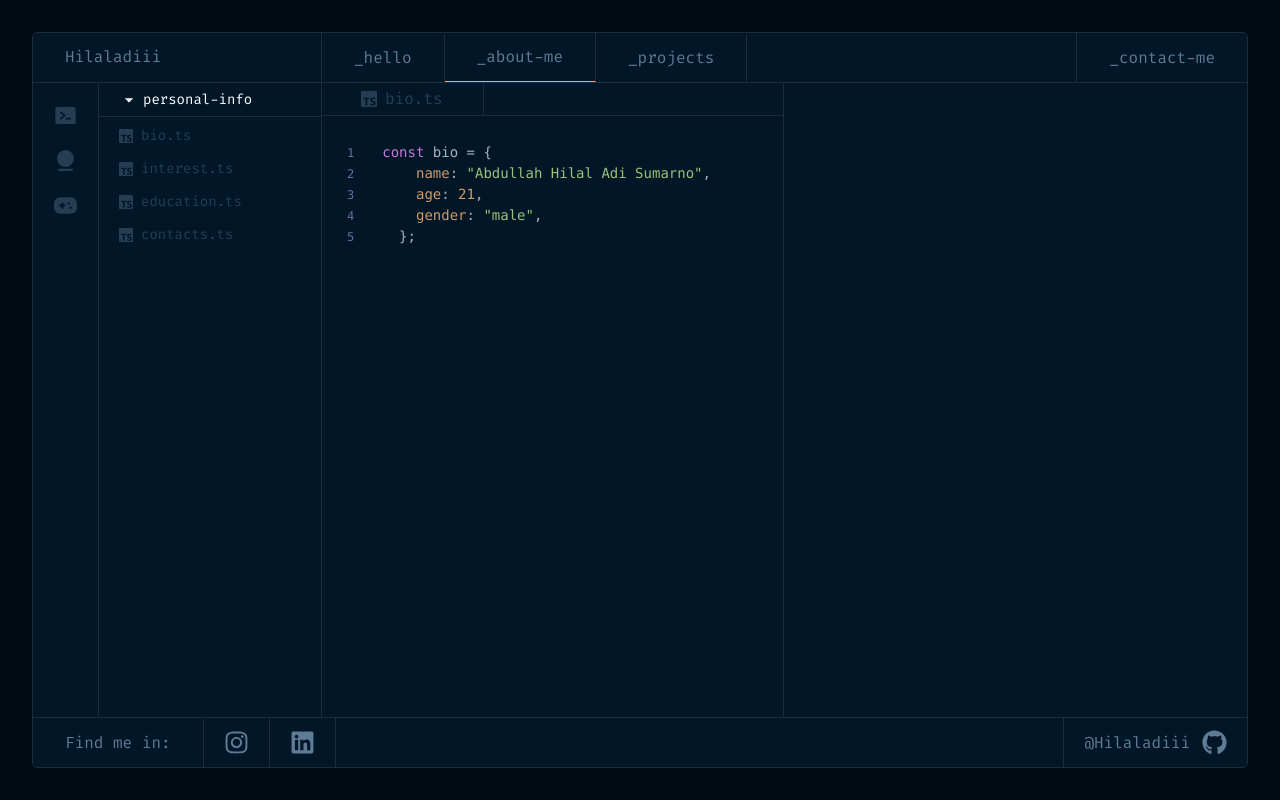
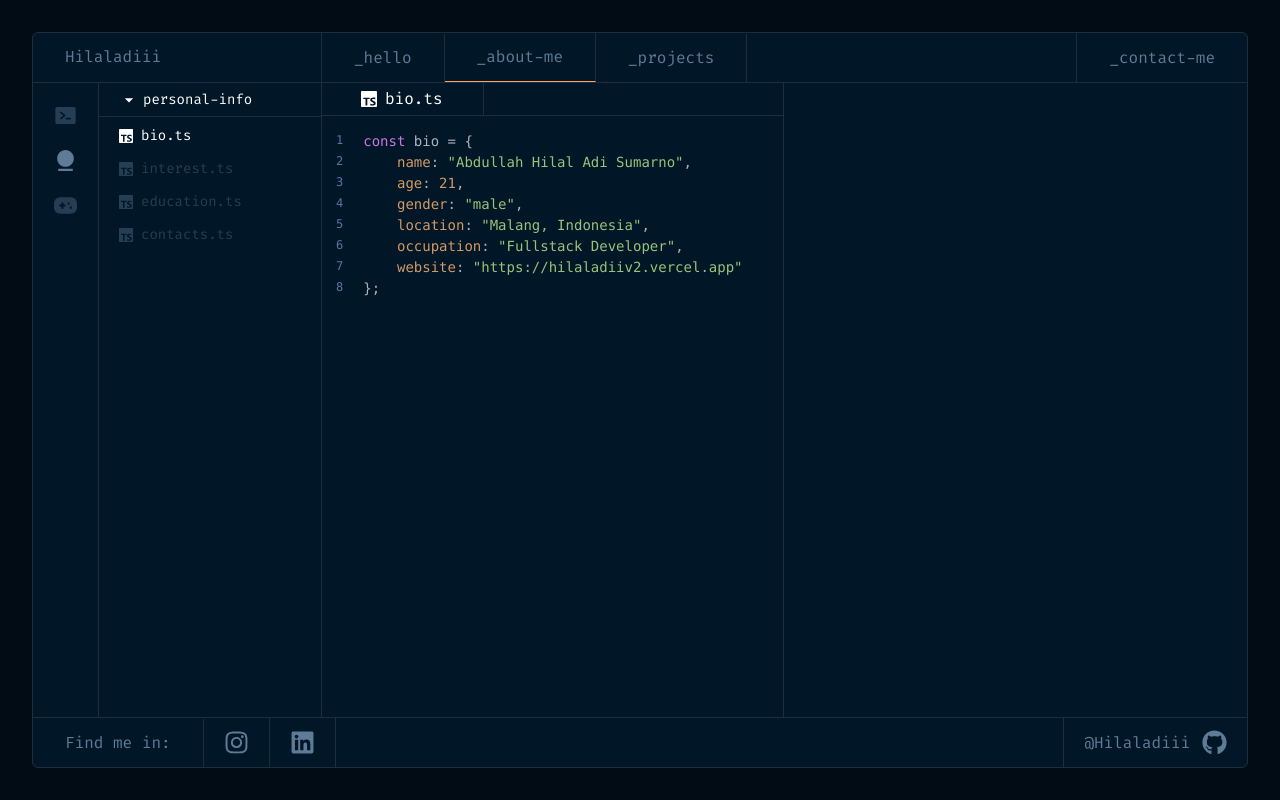
Before and after one commit to Hilaladiii/hilaladiiv2, a Next.js app: page /about in a window 1280 px wide. Built offline with nearby package versions, Linux system fonts and the light colour scheme.

Commit message:
feat : about section finish

```diff
--- a/package.json
+++ b/package.json
@@ -16,7 +16,8 @@
     "react-dom": "^19.0.0",
     "react-icons": "^5.4.0",
     "react-syntax-highlighter": "^15.6.1",
-    "tailwind-merge": "^3.0.1"
+    "tailwind-merge": "^3.0.1",
+    "zustand": "^5.0.3"
   },
   "devDependencies": {
     "@eslint/eslintrc": "^3",
--- a/src/app/about/page.tsx
+++ b/src/app/about/page.tsx
@@ -1,37 +1,39 @@
 "use client";
 import File from "@/components/elements/File";
-import { BIO } from "@/constant/personal-info";
+import { useAboutContent } from "@/hooks/useAboutContent";
+import { useStore } from "@/stores/store";
 import SyntaxHighlighter from "react-syntax-highlighter";
 import { atomOneDark } from "react-syntax-highlighter/dist/esm/styles/hljs";
 
 export default function AboutPage() {
+  const content = useAboutContent();
+  const { activeSubSection } = useStore();
   return (
     <div className="w-1/2 border-r border-lines h-full">
       <div className="border-b border-lines">
         <div className="border-r border-lines w-fit px-5 text-secondary6">
-          <File name="bio.ts" />
+          <File name={`${activeSubSection}.ts`} isActive />
         </div>
       </div>
-      <div className="p-4">
+      <div className="p-2">
         <SyntaxHighlighter
           language="javascript"
           style={atomOneDark}
           customStyle={{
             background: "transparent",
             fontSize: "14px",
-            padding: "10px",
-            borderRadius: "8px",
           }}
           showInlineLineNumbers
           showLineNumbers
           lineNumberStyle={{
             color: "#6272a4",
-            marginRight: "16px",
+            marginRight: "8px",
             fontSize: "12px",
           }}
+          wrapLongLines
           className="rounded-md bg-transparent animate-showUp"
         >
-          {BIO}
+          {content}
         </SyntaxHighlighter>
       </div>
     </div>
--- a/src/app/page.tsx
+++ b/src/app/page.tsx
@@ -7,7 +7,7 @@ import { motion } from "motion/react";
 import Link from "next/link";
 import { useRef } from "react";
 
-const texts = ["Frontend Developer", "Chill Guy :)"];
+const texts = ["Fullstack Developer", "Chill Guy :)"];
 
 export default function Home() {
   const constrainRef = useRef(null);
@@ -23,6 +23,7 @@ export default function Home() {
             <span className="text-secondaryE">const</span>{" "}
             <span className="text-accentD">githubLink =</span>{" "}
             <a
+              target="_blank"
               href="https://github.com/Hilaladiii"
               className="text-accent7 underline"
             >
--- a/src/components/elements/File.tsx
+++ b/src/components/elements/File.tsx
@@ -1,9 +1,23 @@
+import { cn } from "@/utils/cn";
 import { SiTypescript } from "react-icons/si";
-export default function File({ name }: { name: string }) {
+
+interface IFile {
+  name: string;
+  onClick?: () => void;
+  isActive?: boolean;
+}
+
+export default function File({ name, onClick, isActive = false }: IFile) {
   return (
-    <div className="animate-showUp inline-flex items-center gap-2 text-secondary6/40 hover:text-secondary6 px-5 py-1 cursor-pointer">
+    <button
+      onClick={onClick}
+      className={cn(
+        "animate-showUp inline-flex items-center gap-2 text-secondary6/40 hover:text-secondary6 px-5 py-1 cursor-pointer",
+        isActive && "text-white"
+      )}
+    >
       <SiTypescript />
       <span>{name}</span>
-    </div>
+    </button>
   );
 }
--- a/src/components/fragments/Footer.tsx
+++ b/src/components/fragments/Footer.tsx
@@ -5,12 +5,14 @@ export default function Footer() {
       <div className="flex items-center">
         <div className="border-r border-lines py-3 px-8">Find me in:</div>
         <a
+          target="_blank"
           href="https://instagram.com/hilal.adii"
           className="border-r border-lines py-3 px-5 hover:bg-white/10 hover:text-white transition"
         >
           <FaInstagram size={25} />
         </a>
         <a
+          target="_blank"
           href="https://linkedin.com/in/abdullah-hilal-adi-sumarno-790841246"
           className="border-r border-lines py-3 px-5 hover:bg-white/10 hover:text-white transition"
         >
@@ -18,6 +20,7 @@ export default function Footer() {
         </a>
       </div>
       <a
+        target="_blank"
         href="https://github.com/Hilaladiii"
         className="flex items-center gap-3 relative border-l border-lines py-3 px-5 hover:bg-white/10 hover:text-white transition"
       >
--- a/src/components/fragments/Header.tsx
+++ b/src/components/fragments/Header.tsx
@@ -21,7 +21,6 @@ const NAVIGATIONS = [
 
 export default function Header() {
   const pathname = usePathname();
-  console.log(pathname);
   return (
     <header className="text-label flex justify-between text-secondary6 border-b border-lines ">
       <div className="flex">
--- a/src/components/fragments/Sidebar.tsx
+++ b/src/components/fragments/Sidebar.tsx
@@ -4,33 +4,94 @@ import { PiTerminalWindowFill } from "react-icons/pi";
 import { RiUser4Fill, RiGamepadFill } from "react-icons/ri";
 import { MdOutlineArrowDropDown } from "react-icons/md";
 import File from "../elements/File";
+import { useStore } from "@/stores/store";
+import { cn } from "@/utils/cn";
+import { Subsection } from "@/stores/slices/section-slice";
+
+const subsectionFiles = {
+  "professional-info": [
+    { name: "experience.ts", key: "experience" },
+    { name: "hard-skills.ts", key: "hard-skills" },
+    { name: "soft-skills.ts", key: "soft-skills" },
+  ],
+  "personal-info": [
+    { name: "bio.ts", key: "bio" },
+    { name: "interest.ts", key: "interest" },
+    { name: "education.ts", key: "education" },
+    { name: "contacts.ts", key: "contact" },
+  ],
+  "hobbies-info": [
+    { name: "sports.ts", key: "sports" },
+    { name: "favorite-games.ts", key: "favorite-games" },
+  ],
+};
 
 export default function SideBar() {
+  const {
+    setActiveSection,
+    setActiveSubSection,
+    activeSubSection,
+    activeSection,
+  } = useStore();
+
   return (
     <div className="border-r border-lines absolute h-full left-0 flex">
-      <div className="animate-showUp space-y-5 h-full border-r border-lines p-5">
+      <div className="animate-showUp flex flex-col gap-5 h-full border-r border-lines p-5">
+        <button onClick={() => setActiveSection("professional-info")}>
+          <label htmlFor="professional-info" className="sr-only">
+            professional-info
+          </label>
           <PiTerminalWindowFill
-          className="text-secondary6/40 hover:text-secondary6 cursor-pointer transition"
+            id="professional-info"
+            className={cn(
+              "text-secondary6/40 hover:text-secondary6 cursor-pointer transition",
+              activeSection == "professional-info" && "text-secondary6"
+            )}
             size={25}
           />
+        </button>
+        <button onClick={() => setActiveSection("personal-info")}>
+          <label htmlFor="personal-info" className="sr-only">
+            personal-info
+          </label>
           <RiUser4Fill
-          className="text-secondary6/40 hover:text-secondary6 cursor-pointer transition"
+            id="personal-info"
+            className={cn(
+              "text-secondary6/40 hover:text-secondary6 cursor-pointer transition",
+              activeSection == "personal-info" && "text-secondary6"
+            )}
             size={25}
           />
+        </button>
+        <button onClick={() => setActiveSection("hobbies-info")}>
+          <label htmlFor="hobbies-info" className="sr-only">
+            hobbies-info
+          </label>
           <RiGamepadFill
-          className="text-secondary6/40 hover:text-secondary6 cursor-pointer transition"
+            id="hobbies-info"
+            className={cn(
+              "text-secondary6/40 hover:text-secondary6 cursor-pointer transition",
+              activeSection == "hobbies-info" && "text-secondary6"
+            )}
             size={25}
           />
+        </button>
       </div>
       <div className="w-[222px] text-white text-codesnippet flex flex-col gap-1">
         <div className="animate-showUp w-full inline-flex gap-1 items-center border-b border-lines px-5 py-1.5">
           <MdOutlineArrowDropDown size={20} />
-          <span>personal-info</span>
+          <span>{activeSection}</span>
         </div>
-        <File name="bio.ts" />
-        <File name="interest.ts" />
-        <File name="education.ts" />
-        <File name="contacts.ts" />
+        {subsectionFiles[activeSection]?.map(({ name, key }) => (
+          <File
+            key={key}
+            name={name}
+            onClick={() =>
+              setActiveSubSection(key as Subsection[typeof activeSection])
+            }
+            isActive={activeSubSection == key}
+          />
+        ))}
       </div>
     </div>
   );
--- a/src/constant/personal-info.ts
+++ b/src/constant/personal-info.ts
@@ -2,4 +2,87 @@ export const BIO = `const bio = {
     name: "Abdullah Hilal Adi Sumarno",
     age: 21,
     gender: "male",
-  };`;
+    location: "Malang, Indonesia",
+    occupation: "Fullstack Developer",
+    website: "https://hilaladiiv2.vercel.app"
+};`;
+
+export const INTEREST = `const interest = {
+    programming: [
+        "Frontend Development",
+        "Backend Development"
+    ],
+    technologies: [
+        "React",
+        "Next.js",
+        "NestJS",
+        "Docker",
+        "Prisma",
+        "Jenkins"
+    ],
+};`;
+
+export const EDUCATION = `const education = {
+    university: "Brawijaya University",
+    major: "Informatics Engineering",
+    expectedGraduationYear: 2026
+};
+`;
+
+export const CONTACTS = `const contacts = {
+    email : abdulhilal242@gmail.com,
+    whatsapp: "+6281217540250",
+    linkedin: "https://linkedin.com/in/abdullah-hilal-adi-sumarno-790841246",
+};`;
+
+export const SPORTS = `const sports = [
+    "Gym",
+    "Swimming",
+    "Running",
+];`;
+
+export const FAVORITE_GAMES = `const favorite_games = [
+    "Resident Evil 4",
+    "God of War 2",
+    "GTA San Andreas",
+    "Need for Speed: Most Wanted"
+];`;
+
+export const EXPERIENCE = `const experience = [
+    {
+        position: "Frontend Developer",
+        company: "Mooi Studio",
+        duration: "Sep 2024 - Nov 2024",
+    },
+    {
+        position: "Freelance Web Developer",
+        company: "Self-employed",
+        duration: "2022 - Present",
+    },
+];`;
+
+export const HARD_SKILLS = `const hard_skills = {
+    programmingLanguages: [
+        "JavaScript",
+        "TypeScript",
+    ],
+    frameworks: [
+        "React",
+        "Next.js",
+        "NestJS"
+    ],
+    databases: [
+        "MongoDB",
+        "MySQL"
+    ],
+    devOps: [
+        "Docker",
+        "Jenkins",
+    ]
+};`;
+
+export const SOFT_SKILLS = `const soft_skills = [
+    "Leadership",
+    "Communication",
+    "Problem Solving",
+];`;
--- /dev/null
+++ b/src/hooks/useAboutContent.ts
@@ -0,0 +1,43 @@
+import {
+  BIO,
+  CONTACTS,
+  EDUCATION,
+  EXPERIENCE,
+  FAVORITE_GAMES,
+  HARD_SKILLS,
+  INTEREST,
+  SOFT_SKILLS,
+  SPORTS,
+} from "@/constant/personal-info";
+import { useStore } from "@/stores/store";
+
+export function useAboutContent() {
+  const { activeSubSection } = useStore();
+
+  const content = () => {
+    switch (activeSubSection) {
+      case "bio":
+        return BIO;
+      case "interest":
+        return INTEREST;
+      case "education":
+        return EDUCATION;
+      case "contact":
+        return CONTACTS;
+      case "sports":
+        return SPORTS;
+      case "favorite-games":
+        return FAVORITE_GAMES;
+      case "hard-skills":
+        return HARD_SKILLS;
+      case "soft-skills":
+        return SOFT_SKILLS;
+      case "experience":
+        return EXPERIENCE;
+      default:
+        return "// No content available;";
+    }
+  };
+
+  return content();
+}
--- /dev/null
+++ b/src/stores/slices/section-slice.ts
@@ -0,0 +1,36 @@
+import { StateCreator } from "zustand";
+
+export type ActiveSection =
+  | "professional-info"
+  | "personal-info"
+  | "hobbies-info";
+
+export type Subsection = {
+  "professional-info": "experience" | "hard-skills" | "soft-skills";
+  "personal-info": "bio" | "interest" | "education" | "contact";
+  "hobbies-info": "sports" | "favorite-games";
+};
+
+const defaultSection: Subsection = {
+  "professional-info": "experience",
+  "personal-info": "bio",
+  "hobbies-info": "sports",
+};
+
+export interface SectionSlice {
+  activeSection: ActiveSection;
+  activeSubSection: Subsection[ActiveSection];
+  setActiveSection: (section: ActiveSection) => void;
+  setActiveSubSection: (subSection: Subsection[ActiveSection]) => void;
+}
+
+export const createSectionSlice: StateCreator<SectionSlice> = (set) => ({
+  activeSection: "personal-info",
+  activeSubSection: defaultSection["personal-info"],
+  setActiveSection: (section) =>
+    set({
+      activeSection: section,
+      activeSubSection: defaultSection[section] as Subsection[ActiveSection],
+    }),
+  setActiveSubSection: (subSection) => set({ activeSubSection: subSection }),
+});
--- /dev/null
+++ b/src/stores/store.ts
@@ -0,0 +1,6 @@
+import { create } from "zustand";
+import { createSectionSlice, SectionSlice } from "./slices/section-slice";
+
+export const useStore = create<SectionSlice>()((...a) => ({
+  ...createSectionSlice(...a),
+}));
```
Also changed, not shown: 1 other file (tests, documents, lock files or other folders). Lines whose indentation alone changed are shown as unchanged.
